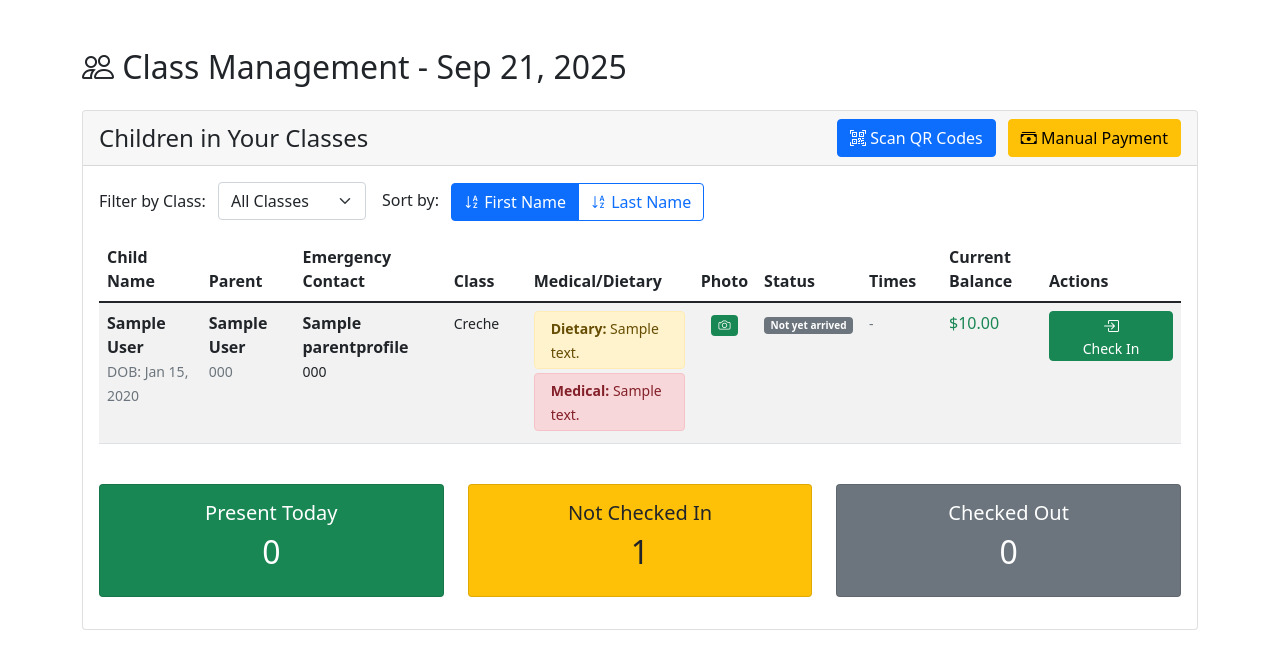
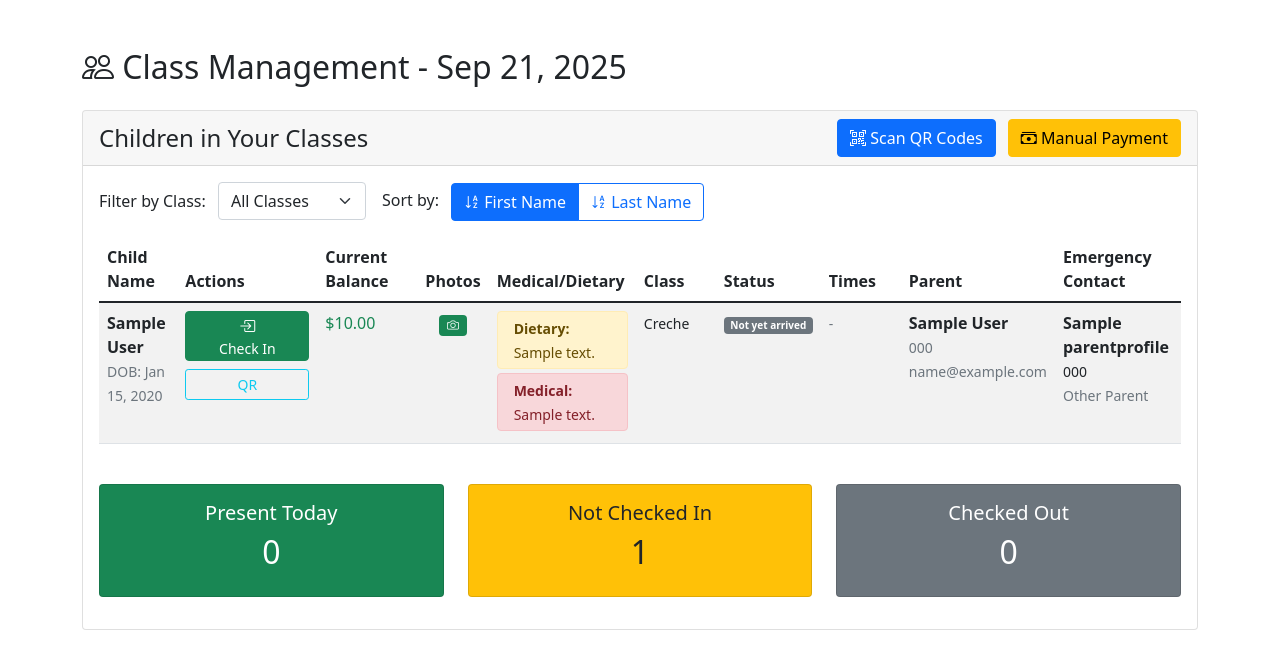
Before and after one commit to davidatkinsonphotography-max/summerfest_registration, a Django app: page /teacher_dashboard/ in a window 1280 px wide. Shown: the part 56-726 px from the top of the page. Run offline with Django 5.2, Linux system fonts and the light colour scheme; a user stored in the database is signed in; tables that the repository leaves empty hold one stand-in row (values such as "Sample post"); some libraries are stand-ins or nearby versions.

Commit message:
Fix teacher dashboard and parent interactions form
Teacher Dashboard Changes:
- Reorder columns to: Child name, actions, current balance, photos, medical/dietary, class, status, times, parent, emergency contact
- Remove icon from QR code button (now shows just 'QR' text)
- Add parent email to parent information column
- Update column headers and layout

Parent Interactions Form Fix:
- Fix 'Select a valid choice' error in parent connections/interactions
- Update child dropdown to use proper ModelChoiceField queryset
- Improve Child model __str__ method to use consistent class naming

WARP.md Documentation:
- Add comprehensive development documentation for future WARP instances

```diff
--- a/registration/models.py
+++ b/registration/models.py
@@ -212,7 +212,7 @@ class Child(models.Model):
         return class_mapping.get(self.child_class, self.get_child_class_display())
 
     def __str__(self):
-        return f"{self.first_name} {self.last_name} ({self.get_child_class_display()})"
+        return f"{self.first_name} {self.last_name} ({self.get_class_short_name()})"
 
 
 class Attendance(models.Model):
--- a/templates/registration/teacher_dashboard.html
+++ b/templates/registration/teacher_dashboard.html
@@ -65,15 +65,15 @@
                                 <thead>
                                     <tr>
                                         <th>Child Name</th>
+                                        <th style="width: 140px;">Actions</th>
+                                        <th style="width: 100px;">Current Balance</th>
+                                        <th style="width: 60px;">Photos</th>
+                                        <th>Medical/Dietary</th>
+                                        <th style="width: 80px;">Class</th>
+                                        <th style="width: 90px;">Status</th>
+                                        <th style="width: 80px;">Times</th>
                                         <th>Parent</th>
                                         <th>Emergency Contact</th>
-                                        <th style="width: 80px;">Class</th>
-                                        <th>Medical/Dietary</th>
-                                        <th style="width: 60px;">Photo</th>
-                                        <th style="width: 90px;">Status</th>
-                                        <th style="width: 80px;">Times</th>
-                                        <th style="width: 100px;">Current Balance</th>
-                                        <th style="width: 140px;">Actions</th>
                                     </tr>
                                 </thead>
                                 <tbody>
@@ -84,75 +84,7 @@
                                                 <strong>{{ data.child.first_name }} {{ data.child.last_name }}</strong><br>
                                                 <small class="text-muted">DOB: {{ data.child.date_of_birth|date:"M j, Y" }}</small>
                                             </td>
-                                            <!-- Parent Column -->
-                                            <td>
-                                                <strong>{{ data.child.parent.first_name }} {{ data.child.parent.last_name }}</strong><br>
-                                                <small class="text-muted">{{ data.child.parent.phone_number }}</small>
-                                            </td>
-                                            <!-- Emergency Contact Column -->
-                                            <td>
-                                                <strong>{{ data.child.parent.emergency_contact_name }}</strong><br>
-                                                <small>{{ data.child.parent.emergency_contact_phone }}</small>
-                                            </td>
-                                            <!-- Class Column -->
-                                            <td style="width: 80px;">
-                                                <small style="line-height: 1.2;">{{ data.child.get_class_short_name }}</small>
-                                            </td>
-                                            <!-- Medical/Dietary Column -->
-                                            <td>
-                                                {% if data.child.has_dietary_needs %}
-                                                    <div class="alert alert-warning py-1 mb-1">
-                                                        <small><strong>Dietary:</strong> {{ data.child.dietary_needs_detail }}</small>
-                                                    </div>
-                                                {% endif %}
-                                                {% if data.child.has_medical_needs %}
-                                                    <div class="alert alert-danger py-1 mb-1">
-                                                        <small><strong>Medical:</strong> {{ data.child.medical_allergy_details }}</small>
-                                                    </div>
-                                                {% endif %}
-                                                {% if not data.child.has_dietary_needs and not data.child.has_medical_needs %}
-                                                    <small class="text-muted">None reported</small>
-                                                {% endif %}
-                                            </td>
-                                            <!-- Photo Consent Column -->
-                                            <td style="width: 60px; text-align: center;">
-                                                {% if data.child.photo_consent %}
-                                                    <span class="badge bg-success" title="Photo consent given"><i class="bi bi-camera"></i></span>
-                                                {% else %}
-                                                    <span class="badge bg-danger" title="No photo consent"><i class="bi bi-camera-fill"></i></span>
-                                                {% endif %}
-                                            </td>
-                                            <!-- Status Column -->
-                                            <td style="width: 90px;">
-                                                {% if data.attendance %}
-                                                    <span class="badge" style="background-color: {{ data.attendance.get_status_color }}; font-size: 10px;">
-                                                        {{ data.attendance.get_status_display }}
-                                                    </span>
-                                                {% else %}
-                                                    <span class="badge" style="background-color: #6c757d; font-size: 10px;">Not yet arrived</span>
-                                                {% endif %}
-                                            </td>
-                                            <!-- Times Column -->
-                                            <td style="width: 80px;">
-                                                {% if data.attendance %}
-                                                    <small>{{ data.attendance.time_in|time:"H:i" }}</small>
-                                                    {% if data.attendance.time_out %}
-                                                        <br><small>Out: {{ data.attendance.time_out|time:"H:i" }}</small>
-                                                    {% endif %}
-                                                {% else %}
-                                                    <small class="text-muted">-</small>
-                                                {% endif %}
-                                            </td>
-                                            <!-- Current Balance Column -->
-                                            <td style="width: 100px;">
-                                                {% if data.balance != 0 %}
-                                                    <span class="{% if data.balance < 0 %}text-danger{% elif data.balance > 0 %}text-success{% else %}text-muted{% endif %}">
-                                                        ${{ data.balance|floatformat:2 }}
-                                                    </span>
-                                                {% else %}
-                                                    <span class="text-muted">$0.00</span>
-                                                {% endif %}
-                                            </td>
+
                                             <!-- Actions Column -->
                                             <td style="width: 140px;">
                                                 <div class="d-grid gap-1">
@@ -181,7 +113,92 @@
                                                         <!-- Already picked up -->
                                                         <span class="border border-dark text-dark d-flex align-items-center justify-content-center" style="height: 50px; border-radius: 0.375rem;">Complete</span>
                                                     {% endif %}
+
+                                                    <!-- QR Code button without icon -->
+                                                    <a href="{% url 'child_qr_code' data.child.id %}" class="btn btn-outline-info btn-sm mt-1"
+                                                       title="View QR Code" target="_blank">
+                                                        QR
+                                                    </a>
                                                 </div>
+                                            </td>
+
+                                            <!-- Current Balance Column -->
+                                            <td style="width: 100px;">
+                                                {% if data.balance != 0 %}
+                                                    <span class="{% if data.balance < 0 %}text-danger{% elif data.balance > 0 %}text-success{% else %}text-muted{% endif %}">
+                                                        ${{ data.balance|floatformat:2 }}
+                                                    </span>
+                                                {% else %}
+                                                    <span class="text-muted">$0.00</span>
+                                                {% endif %}
+                                            </td>
+
+                                            <!-- Photos Column -->
+                                            <td style="width: 60px; text-align: center;">
+                                                {% if data.child.photo_consent %}
+                                                    <span class="badge bg-success" title="Photo consent given"><i class="bi bi-camera"></i></span>
+                                                {% else %}
+                                                    <span class="badge bg-danger" title="No photo consent"><i class="bi bi-camera-fill"></i></span>
+                                                {% endif %}
+                                            </td>
+
+                                            <!-- Medical/Dietary Column -->
+                                            <td>
+                                                {% if data.child.has_dietary_needs %}
+                                                    <div class="alert alert-warning py-1 mb-1">
+                                                        <small><strong>Dietary:</strong> {{ data.child.dietary_needs_detail }}</small>
+                                                    </div>
+                                                {% endif %}
+                                                {% if data.child.has_medical_needs %}
+                                                    <div class="alert alert-danger py-1 mb-1">
+                                                        <small><strong>Medical:</strong> {{ data.child.medical_allergy_details }}</small>
+                                                    </div>
+                                                {% endif %}
+                                                {% if not data.child.has_dietary_needs and not data.child.has_medical_needs %}
+                                                    <small class="text-muted">None reported</small>
+                                                {% endif %}
+                                            </td>
+
+                                            <!-- Class Column -->
+                                            <td style="width: 80px;">
+                                                <small style="line-height: 1.2;">{{ data.child.get_class_short_name }}</small>
+                                            </td>
+
+                                            <!-- Status Column -->
+                                            <td style="width: 90px;">
+                                                {% if data.attendance %}
+                                                    <span class="badge" style="background-color: {{ data.attendance.get_status_color }}; font-size: 10px;">
+                                                        {{ data.attendance.get_status_display }}
+                                                    </span>
+                                                {% else %}
+                                                    <span class="badge" style="background-color: #6c757d; font-size: 10px;">Not yet arrived</span>
+                                                {% endif %}
+                                            </td>
+
+                                            <!-- Times Column -->
+                                            <td style="width: 80px;">
+                                                {% if data.attendance %}
+                                                    <small>{{ data.attendance.time_in|time:"H:i" }}</small>
+                                                    {% if data.attendance.time_out %}
+                                                        <br><small>Out: {{ data.attendance.time_out|time:"H:i" }}</small>
+                                                    {% endif %}
+                                                {% else %}
+                                                    <small class="text-muted">-</small>
+                                                {% endif %}
+                                            </td>
+
+                                            <!-- Parent Column -->
+                                            <td>
+                                                <strong>{{ data.child.parent.first_name }} {{ data.child.parent.last_name }}</strong><br>
+                                                <small class="text-muted">{{ data.child.parent.phone_number }}</small><br>
+                                                <small class="text-muted">{{ data.child.parent.email }}</small>
+                                            </td>
+
+                                            <!-- Emergency Contact Column -->
+                                            <td>
+                                                <strong>{{ data.child.parent.emergency_contact_name }}</strong><br>
+                                                <small>{{ data.child.parent.emergency_contact_phone }}</small><br>
+                                                <small class="text-muted">{{ data.child.parent.get_emergency_contact_relationship_display }}</small>
                                             </td>
                                         </tr>
                                     {% endfor %}
```
Also changed, not shown: registration/forms.py (+4 -13 lines).
